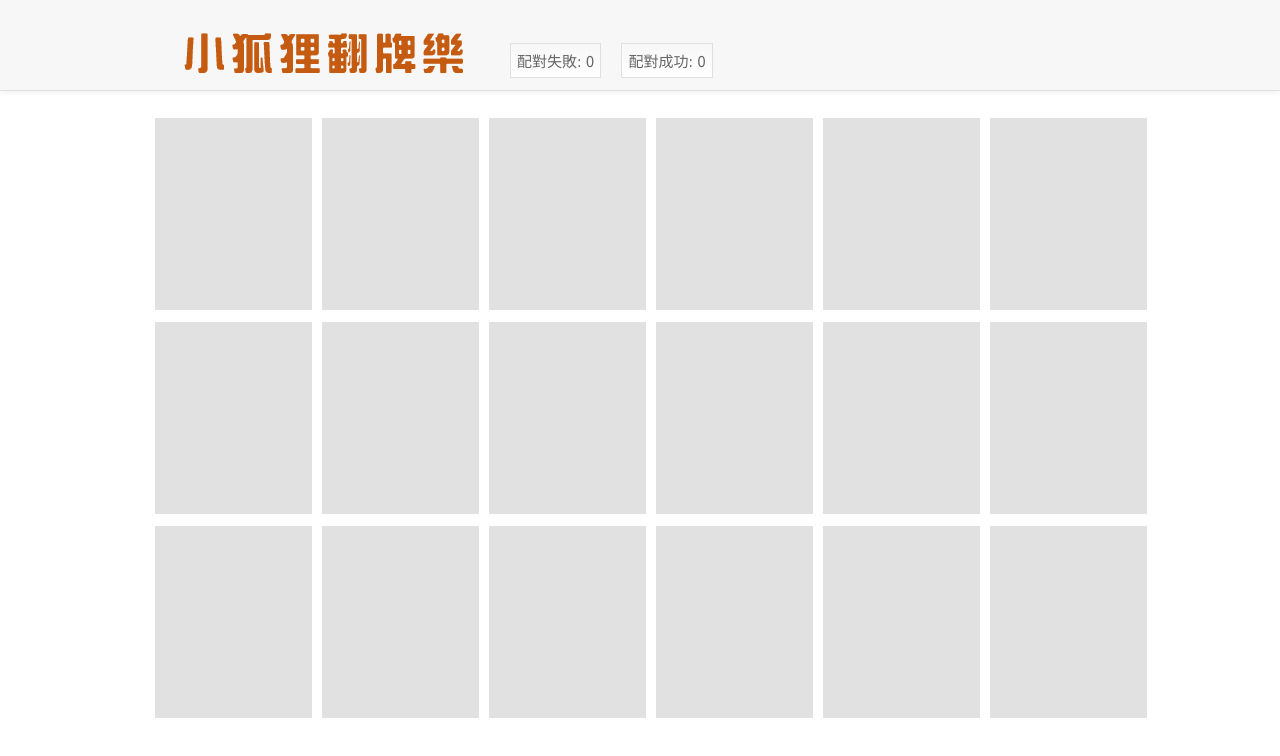
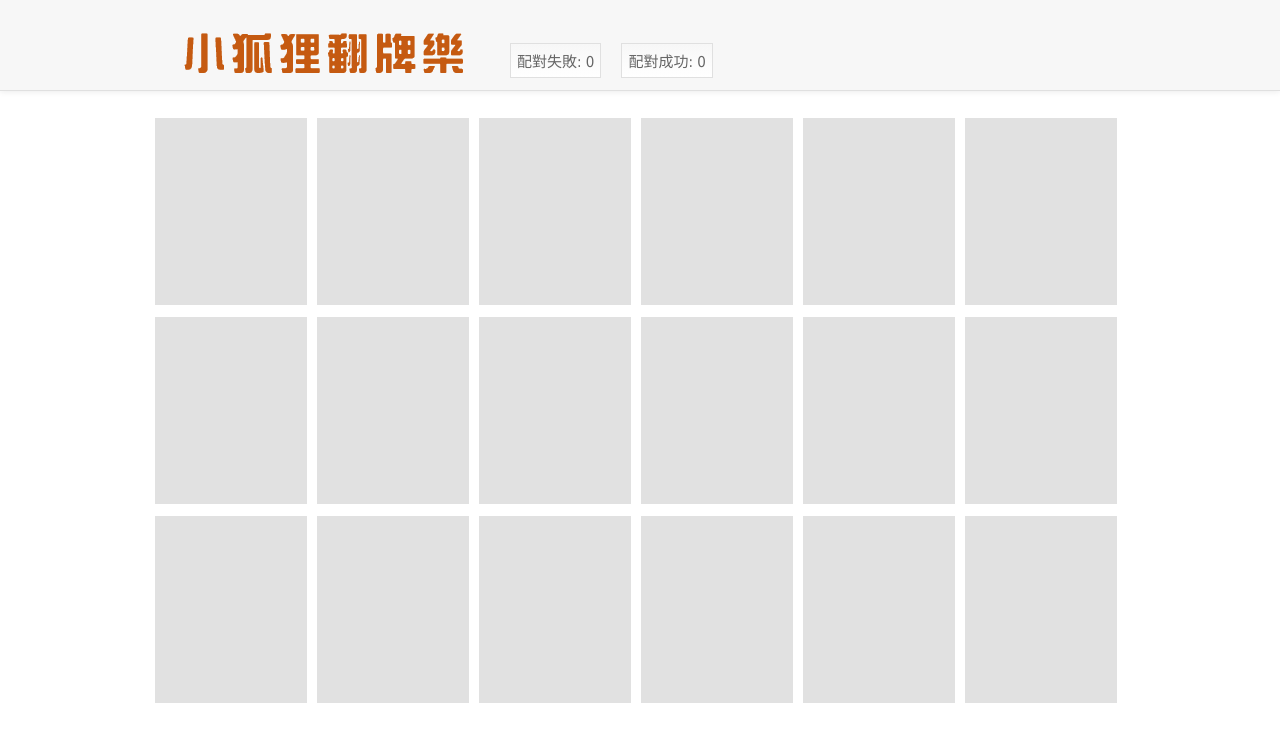
Before and after one commit to YushaC/cardgame, a plain HTML site: page index.html in a window 1280 px wide. Drawn offline with Linux system fonts and the light colour scheme.

Commit message:
Update index.html

```diff
--- a/index.html
+++ b/index.html
@@ -63,8 +63,8 @@
         }
 
         .card {
-            width: 155px;
-            height: 190px;
+            width: 150px;
+            height: 185px;
             background-color: #E1E1E1;
             float: left;
             margin: 5px;
```
